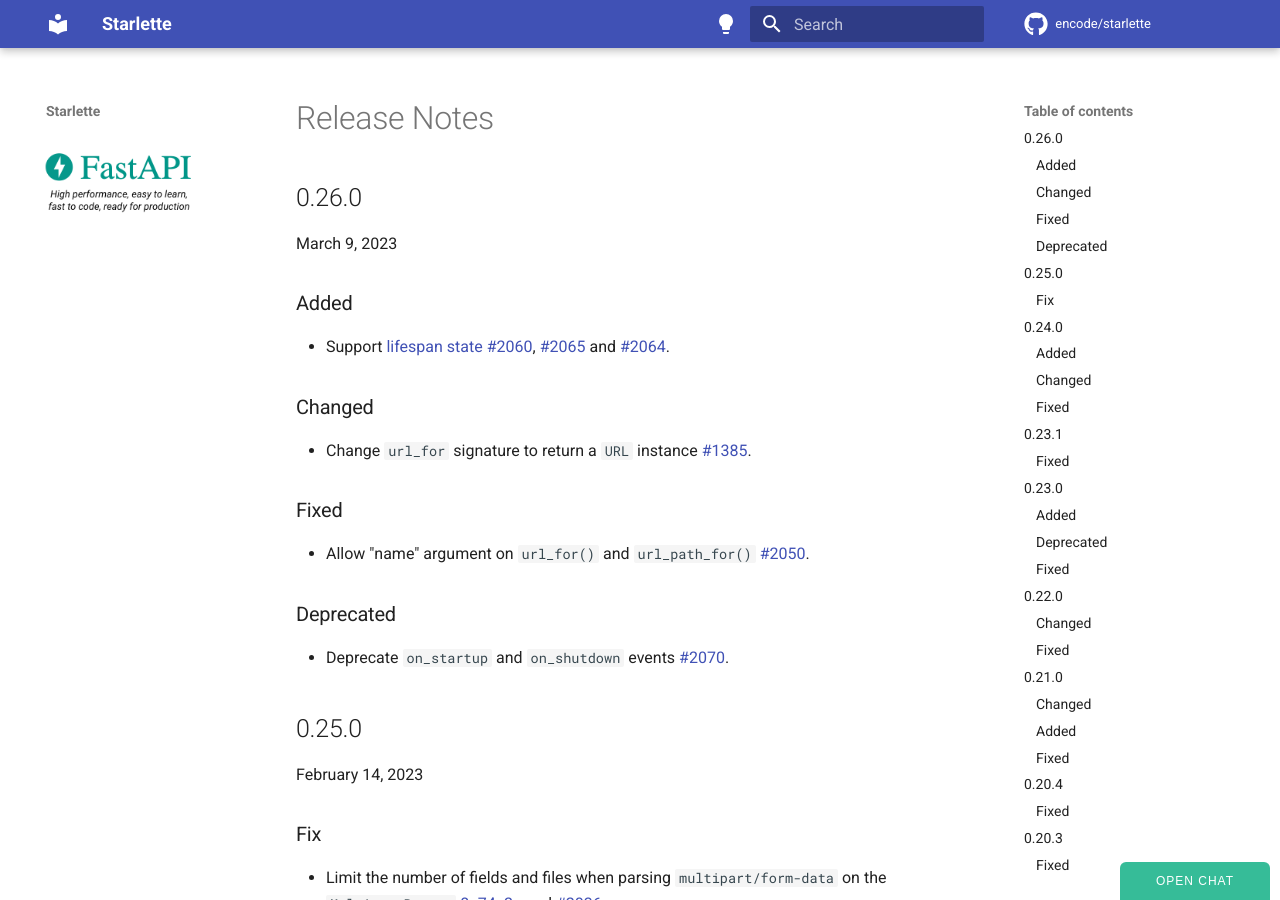
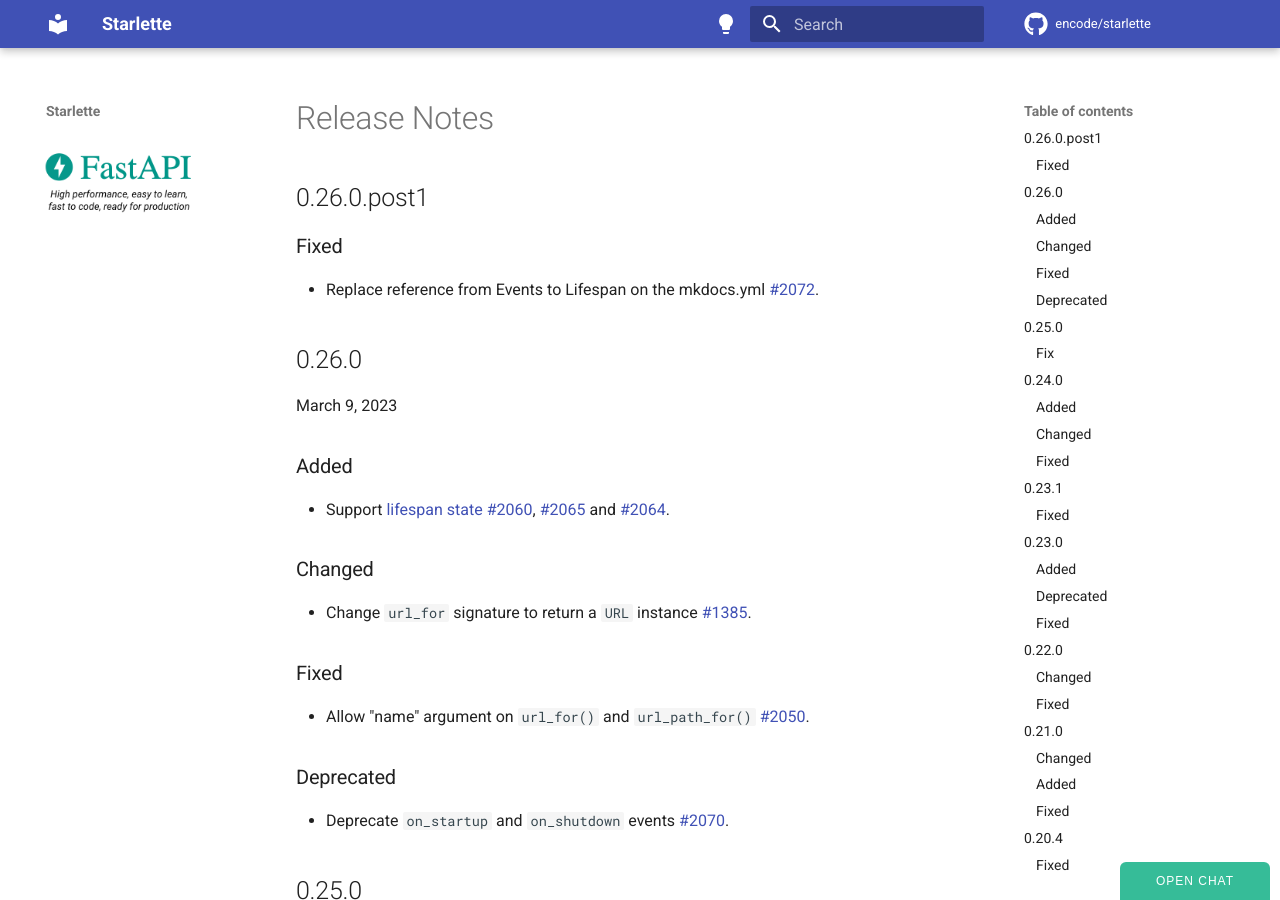
Before and after one commit to azurelotus0926/starlette, an MkDocs documentation site: the page built from docs/release-notes.md, in a window 1280 px wide and 900 px high. Built offline with MkDocs 1.6.1 and Material for MkDocs 9.7.7, drawn with Linux system fonts in a browser that asks for light colours; comment, search, counter and statistics services are not loaded.

Commit message:
Version 0.26.0.post1 (#2073)

```diff
--- a/docs/release-notes.md
+++ b/docs/release-notes.md
@@ -1,9 +1,13 @@
+## 0.26.0.post1
+
+### Fixed
+* Replace reference from Events to Lifespan on the mkdocs.yml [#2072](https://github.com/encode/starlette/pull/2072).
+
 ## 0.26.0
 
 March 9, 2023
 
 ### Added
-
 * Support [lifespan state](/lifespan/) [#2060](https://github.com/encode/starlette/pull/2060),
   [#2065](https://github.com/encode/starlette/pull/2065) and [#2064](https://github.com/encode/starlette/pull/2064).
 
--- a/starlette/__init__.py
+++ b/starlette/__init__.py
@@ -1 +1 @@
-__version__ = "0.26.0"
+__version__ = "0.26.0.post1"
```
